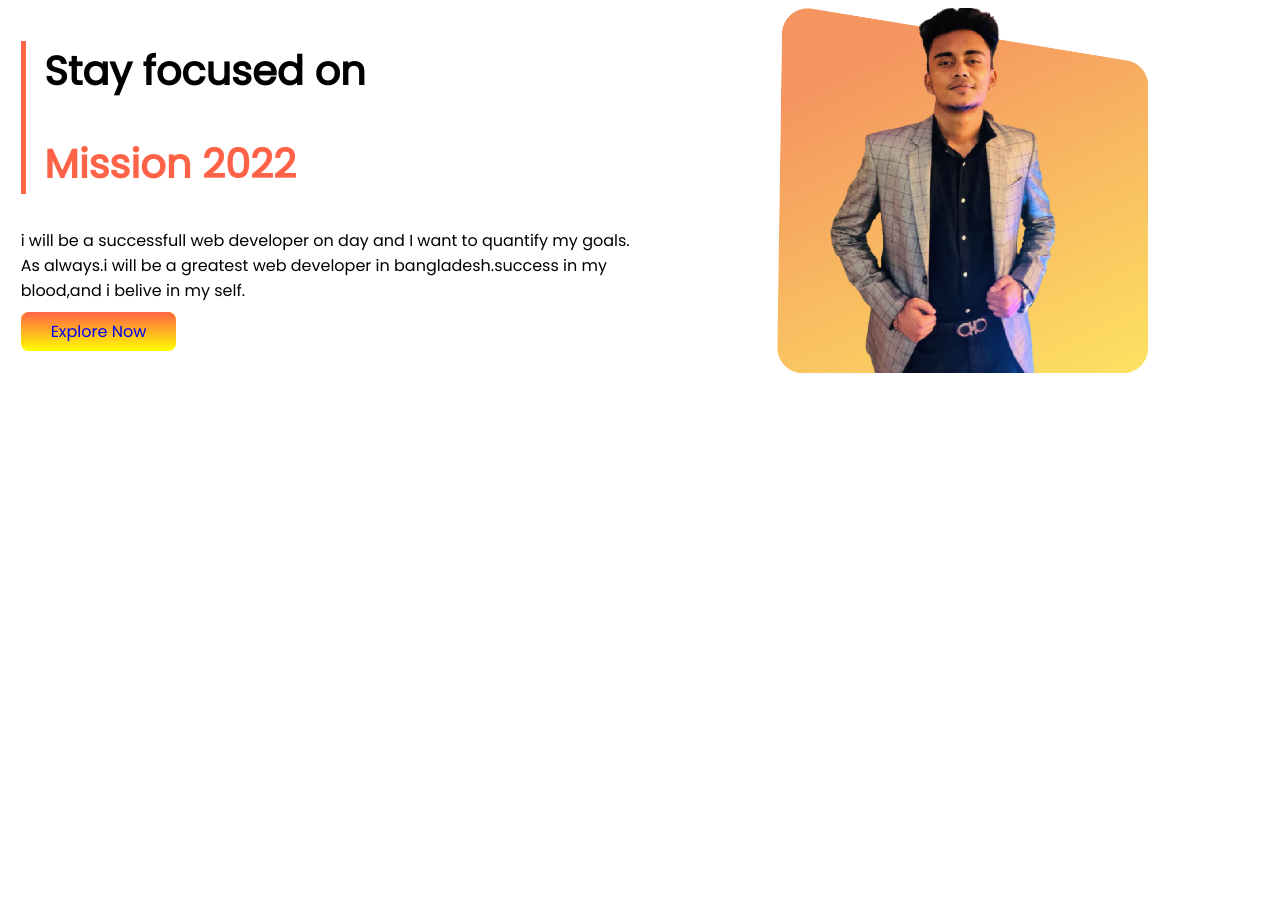
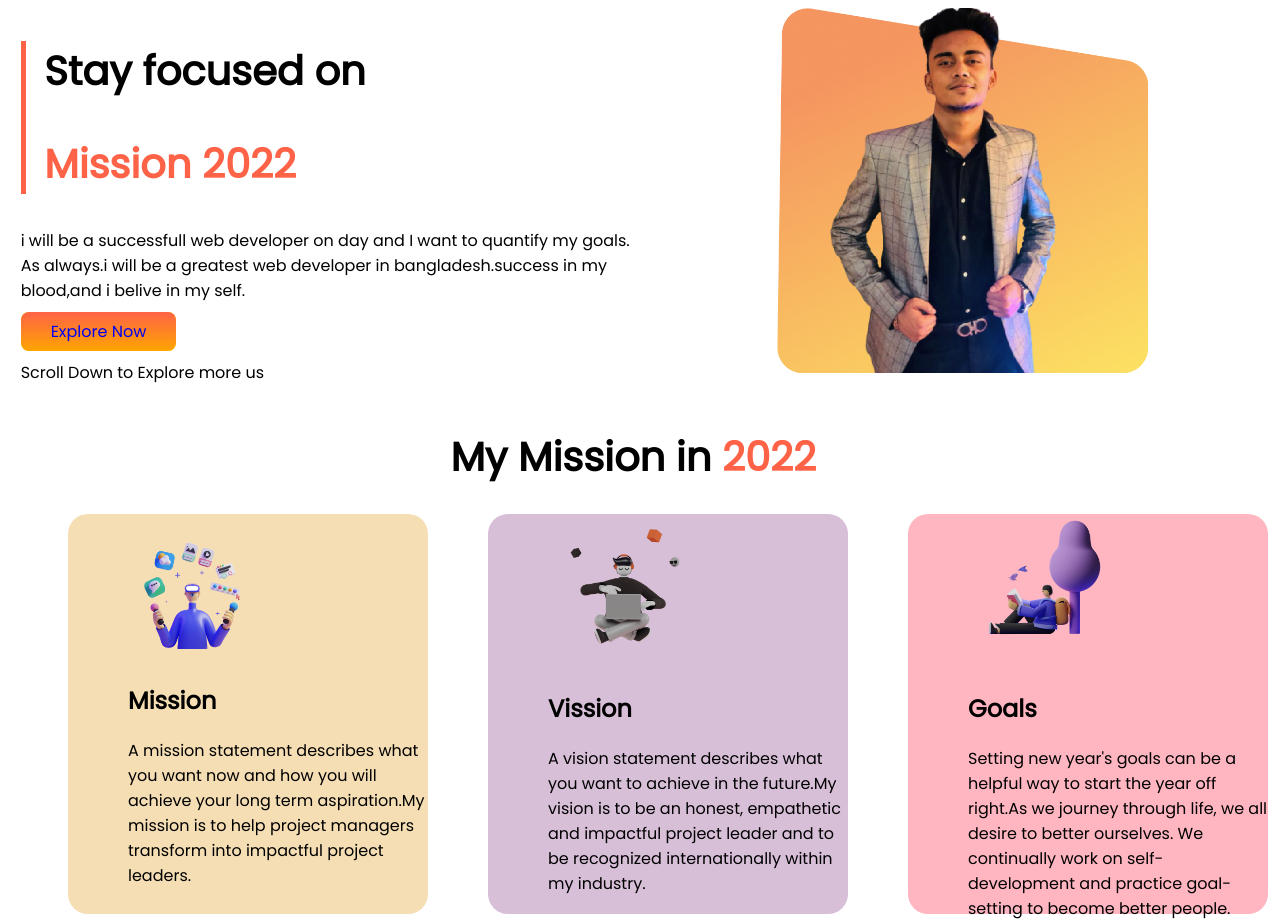
Before and after one commit to iftakhar9999/mission-2022, a plain HTML site: page index.html in a window 1280 px wide. Before the commit the page ends 800 px from the top, so only its background shows below. Drawn offline with Linux system fonts and the light colour scheme.

Commit message:
hardwork

```diff
--- a/index.html
+++ b/index.html
@@ -26,11 +26,52 @@
             </p>
             <a class="link-button" target="_blank" href="https://www.linkedin.com/in/iftakhar-ifti-038b3a229">Explore
                 Now</a>
+            <p> Scroll Down to Explore more us</p>
         </div>
         <div class="half-width">
             <img src="images/ifti12.png" alt="">
         </div>
     </section>
+
+    <div class="div-mit">
+        <h1>My Mission in <span class="mate"> 2022</span> </h1>
+    </div>
+    <section>
+        <div class="mission-1">
+
+            <div class="image-1">
+                <img src="images/illustrators/illustrator-1.png" alt="">
+            </div>
+
+            <h2>Mission</h2>
+            <p>A mission statement describes what you want now and how you will achieve your long term
+                aspiration.My
+                mission is to help project managers transform into impactful project leaders.</p>
+        </div>
+        <div class="vission-2">
+            <div class="image-2">
+                <img src="images/illustrators/illustrator-2.png" alt="">
+            </div>
+            <h2>Vission</h2>
+            <p>A vision statement describes what you want to achieve in the future.My vision is to be
+                an honest,
+                empathetic and impactful project leader and to be recognized internationally within my industry.</p>
+        </div>
+        <div class="goals-3">
+            <div class="image-3">
+                <img src="images/illustrators/illustrator-3.png" alt="">
+            </div>
+            <h2>Goals</h2>
+            <p>
+                Setting new year's goals can be a helpful way to start the year off right.As we journey through
+                life, we
+                all desire to better ourselves. We continually work on self-development and practice goal-setting to
+                become better people.
+            </p>
+
+        </div>
+    </section>
+
 </body>
 
 </html>
--- a/style.css
+++ b/style.css
@@ -18,8 +18,52 @@ padding-left: 1%;}
 .link-button {
     text-decoration: none;
     background-color:yellow;
-    background-image: linear-gradient(tomato,yellow);
+    background-image: linear-gradient(tomato,orange);
     padding: 8px 30px;
     font-weight: 500;
     border-radius: 8px;
+
 }
+.mate{
+    color: tomato;
+}
+.div-mit {
+    padding-left: 35%;
+}
+.mission-1{
+height: 400px;
+width: 300px;
+padding-left: 60px;
+margin-left: 60px;
+   background-color: wheat;
+   border-radius: 20px;
+}
+.image-1 img {width: 50%;
+
+}
+
+
+.vission-2{
+    height: 400px;
+    width: 300px;
+    padding-left: 60px;
+    margin-left: 60px;
+    background-color:thistle;
+    border-radius: 20px;
+
+}
+.image-2 img{
+    width: 50%;
+}
+.goals-3{
+
+    height: 400px;
+    width: 300px;
+    padding-left: 60px;
+    margin-left: 60px;
+    background-color: lightpink;
+    border-radius: 20px;
+}
+.image-3 img {
+    width: 50%;
+}
```
